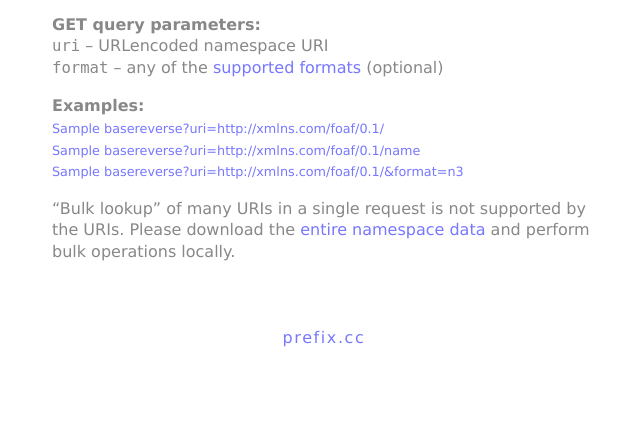
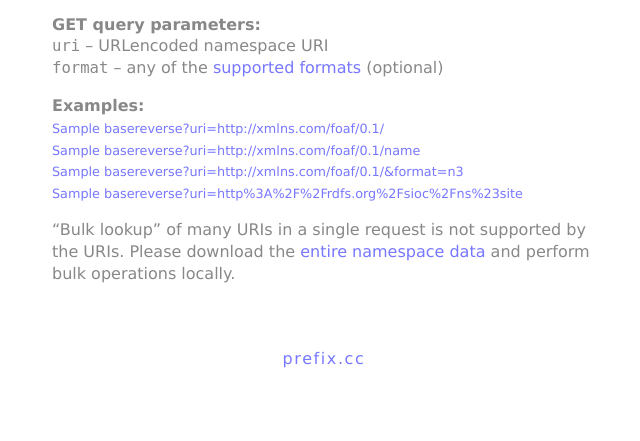
Before and after one commit to cygri/prefix.cc, a PHP site: template templates/page-reverse.php in a window 1280 px wide. Shown: the part 276-717 px from the top of the page, without its empty margins (316-956 px from the left). Run offline with PHP 8.4, Linux system fonts and the light colour scheme; the template is opened without the code that fills it: most values are stand-ins (such as "Sample title", 1, 10 or a date in 2020); data that the repository does not hold is empty; a stand-in replaces the project's code that opens the database connection.

Commit message:
add urlencoded example

```diff
--- a/templates/page-reverse.php
+++ b/templates/page-reverse.php
@@ -10,6 +10,7 @@
       <a href="reverse?uri=http://xmlns.com/foaf/0.1/"><?php echo $base; ?>reverse?uri=http://xmlns.com/foaf/0.1/</a><br />
       <a href="reverse?uri=http://xmlns.com/foaf/0.1/name"><?php echo $base; ?>reverse?uri=http://xmlns.com/foaf/0.1/name</a><br />
       <a href="reverse?uri=http://xmlns.com/foaf/0.1/&amp;format=n3"><?php echo $base; ?>reverse?uri=http://xmlns.com/foaf/0.1/&amp;format=n3</a><br />
+      <a href="reverse?uri=http%3A%2F%2Frdfs.org%2Fsioc%2Fns%23site"><?php echo $base; ?>reverse?uri=http%3A%2F%2Frdfs.org%2Fsioc%2Fns%23site</a><br />
     </small></p>
     <p>“Bulk lookup” of many URIs in a single request is not supported by the URIs. Please download the <a href="popular/all">entire namespace data</a> and perform bulk operations locally.</p>
   </div>
```
